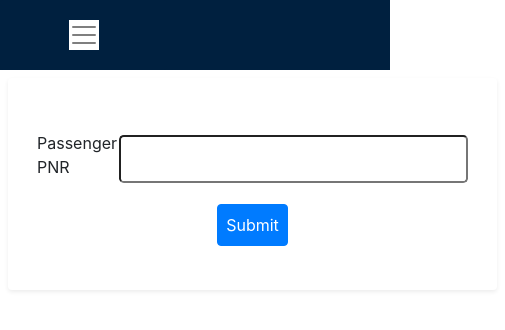
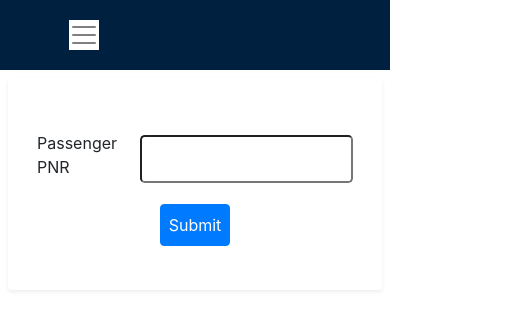
Before and after one commit to HarshitSheth/TrainReservation, an Angular app in the folder trainreservationfrontend/: page /passengerDetails in a window 390 px wide. Shown: the top 330 px of the page, 505 px wide, since content can reach past the window. Built offline with nearby package versions, Linux system fonts and the light colour scheme; sample sign-in values are in the browser's storage.

Commit message:
Made UI changes for mobile compatibility

```diff
--- a/trainreservationfrontend/src/app/cancellation/cancellation.component.css
+++ b/trainreservationfrontend/src/app/cancellation/cancellation.component.css
@@ -35,3 +35,7 @@
 .card{
   border: none;
 }
+
+.fit{
+  width: 100%;
+}
--- a/trainreservationfrontend/src/app/cancellation/cancellation.component.html
+++ b/trainreservationfrontend/src/app/cancellation/cancellation.component.html
@@ -15,7 +15,7 @@
                     <label for="pnrNumber">Passenger PNR</label>
                   </td>
                   <td>
-                    <input required [(ngModel)]="pnr" ngModel name="pnrNumber" #pnrNumber="ngModel" id="pnrNumber" type="text" class="form-control-lg text-center">
+                    <input required [(ngModel)]="pnr" ngModel name="pnrNumber" #pnrNumber="ngModel" id="pnrNumber" type="text" class="form-control-lg text-center fit">
                   </td>
                 </tr>
               </table>
--- a/trainreservationfrontend/src/app/global-menu/global-menu.component.css
+++ b/trainreservationfrontend/src/app/global-menu/global-menu.component.css
@@ -1,10 +1,11 @@
 .topNav{
-  /*float: left;*/
-  /*height: 71px;*/
-  /*text-align: center;*/
   background: #00203FFF !important;
   padding: 0 0 0 0;
   min-width: 100%;
+}
+
+body{
+  margin: 0;
 }
 
 button{
--- a/trainreservationfrontend/src/app/passenger-details/passenger-details.component.css
+++ b/trainreservationfrontend/src/app/passenger-details/passenger-details.component.css
@@ -34,6 +34,11 @@
   border: none;
 }
 
+.fit{
+  width: 100%;
+}
+
+
 /*.error-margin{*/
 /*  !*margin-top: 10%;*!*/
 /*  margin-bottom: 5px;*/
--- a/trainreservationfrontend/src/app/passenger-details/passenger-details.component.html
+++ b/trainreservationfrontend/src/app/passenger-details/passenger-details.component.html
@@ -16,7 +16,7 @@
                     <label for="pnr">Passenger PNR</label>
                   </td>
                   <td>
-                    <input required [(ngModel)]="passengerDetails.pnr" ngModel name="pnr" #pnr="ngModel" id="pnr" type="text" class="form-control-lg text-center">
+                    <input required [(ngModel)]="passengerDetails.pnr" ngModel name="pnr" #pnr="ngModel" id="pnr" type="text" class="form-control-lg text-center fit">
                   </td>
                 </tr>
               </table>
--- a/trainreservationfrontend/src/app/reservation/reservation.component.html
+++ b/trainreservationfrontend/src/app/reservation/reservation.component.html
@@ -80,7 +80,7 @@
     </div>
 
     <div class="col-sm">
-      <table *ngIf="!paymentSuccess" class="float-right left font-size table table-bordered" style="width: 350px">
+      <table *ngIf="!paymentSuccess" class="float-right left font-size table table-bordered" style="width: 100%">
         <tr>
           <th style="max-height: 5px">Class</th>
           <th>Fare (Rs)</th>
```
Also changed, not shown: 14 other files (tests, documents, lock files or other folders).
